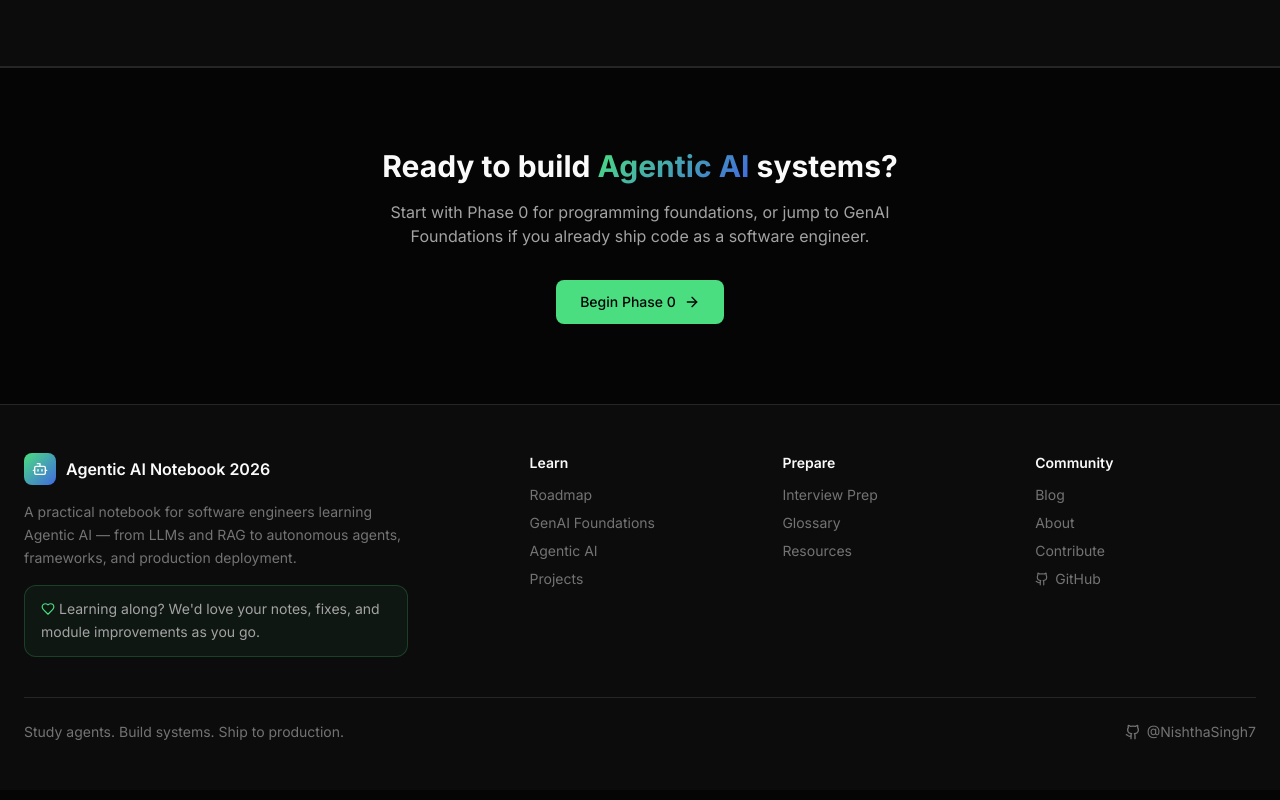
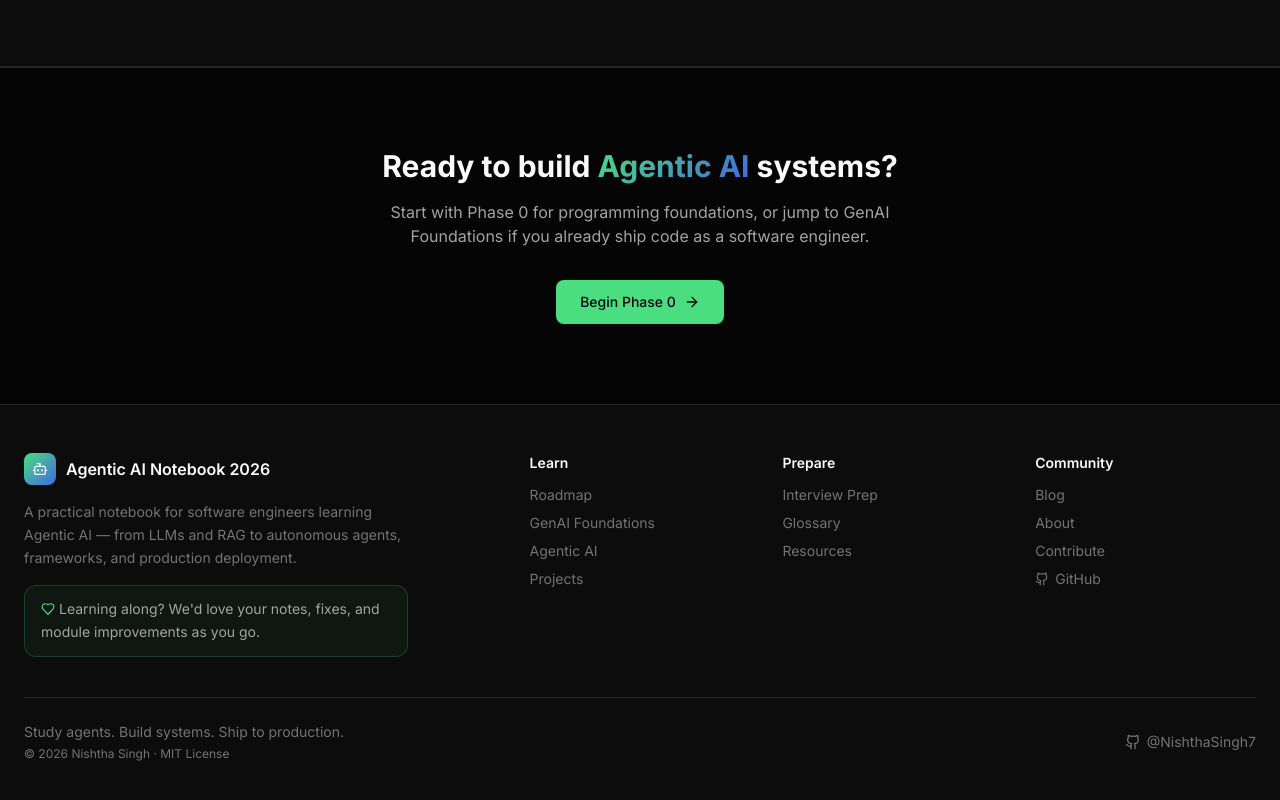
Before and after one commit to NishthaSingh7/agentic-ai-notebook-2026, a Next.js app: page / in a window 1280 px wide. Shown: the part 3945-4745 px from the top of the page. Built offline with nearby package versions, Linux system fonts and the light colour scheme.

Commit message:
Add MIT license and copyright attribution across the project.
Protect original authorship with LICENSE, package metadata, README notice, and site footer credit.

```diff
--- a/src/components/footer.tsx
+++ b/src/components/footer.tsx
@@ -71,7 +71,29 @@ export function Footer() {
         </div>
 
         <div className="mt-10 border-t border-border pt-6 flex flex-col sm:flex-row items-center justify-between gap-4 text-sm text-text-muted">
-          <p>{siteConfig.tagline}</p>
+          <div className="text-center sm:text-left">
+            <p>{siteConfig.tagline}</p>
+            <p className="mt-1 text-xs">
+              © {siteConfig.copyright.year}{" "}
+              <a
+                href={siteConfig.github.url}
+                target="_blank"
+                rel="noopener noreferrer"
+                className="hover:text-text-secondary transition-colors"
+              >
+                {siteConfig.copyright.holder}
+              </a>
+              {" · "}
+              <a
+                href={siteConfig.copyright.repoUrl}
+                target="_blank"
+                rel="noopener noreferrer"
+                className="hover:text-text-secondary transition-colors"
+              >
+                MIT License
+              </a>
+            </p>
+          </div>
           <a
             href={siteConfig.github.url}
             target="_blank"
--- a/src/config/site.ts
+++ b/src/config/site.ts
@@ -3,6 +3,11 @@ export const siteConfig = {
   tagline: "Study agents. Build systems. Ship to production.",
   description:
     "A practical notebook for software engineers learning Agentic AI — from LLMs and RAG to autonomous agents, frameworks, and production deployment.",
+  copyright: {
+    holder: "Nishtha Singh",
+    year: 2026,
+    repoUrl: "https://github.com/NishthaSingh7/agentic-ai-notebook-2026",
+  },
   hero: {
     eyebrow: "Free curriculum · Open source",
     title: "Agentic AI Engineering",
```
Also changed, not shown: package.json (+9 -1 lines), 2 other files (tests, documents, lock files or other folders).
